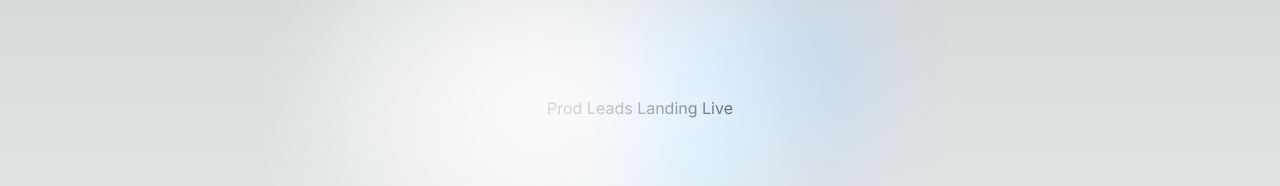
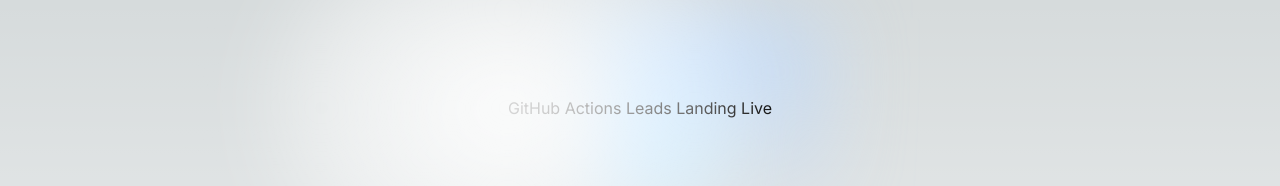
Before and after one commit to codingforentrepreneurs/deploy-nextjs-neon-sst-aws-tutorial, a Next.js app: page / in a window 1280 px wide. Shown: the top 186 px of the page. Built offline with nearby package versions, Linux system fonts and the light colour scheme.

Commit message:
Updated main

```diff
--- a/src/app/page.js
+++ b/src/app/page.js
@@ -6,7 +6,7 @@ export default function Home() {
   return (
     <main className="flex min-h-screen flex-col items-center justify-between p-24">
        <div className="relative flex place-items-center before:absolute before:h-[300px] before:w-[480px] before:-translate-x-1/2 before:rounded-full before:bg-gradient-radial before:from-white before:to-transparent before:blur-2xl before:content-[''] after:absolute after:-z-20 after:h-[180px] after:w-[240px] after:translate-x-1/3 after:bg-gradient-conic after:from-sky-200 after:via-blue-200 after:blur-2xl after:content-[''] before:dark:bg-gradient-to-br before:dark:from-transparent before:dark:to-blue-700 before:dark:opacity-10 after:dark:from-sky-900 after:dark:via-[#0141ff] after:dark:opacity-40 before:lg:h-[360px] z-[-1]">
-      Prod Leads Landing Live
+      GitHub Actions Leads Landing Live
       </div>
       <LeadCaptureForm />
       <div>Footer</div>
```
